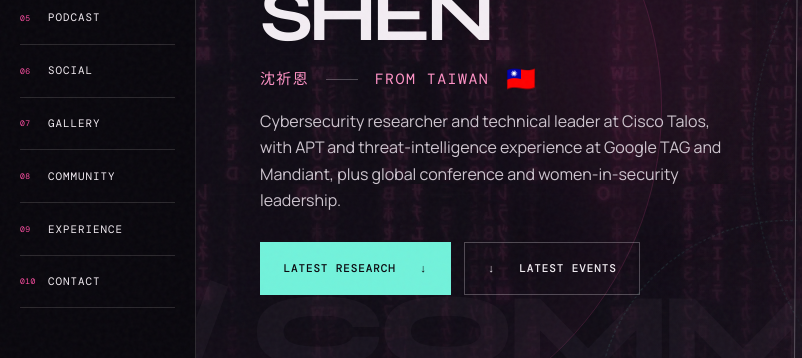
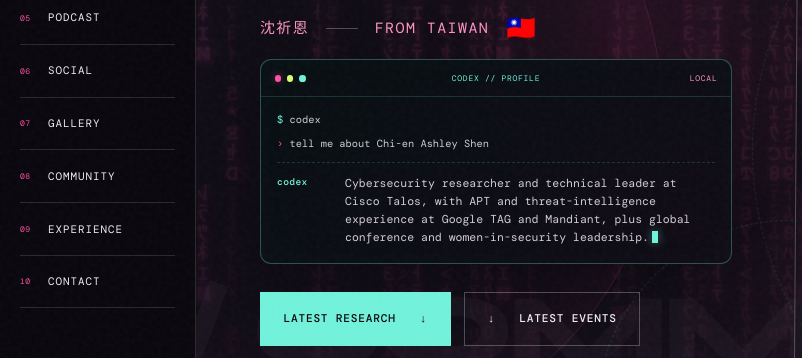
Before and after one commit to ashley-920/ashley-920.github.io, a website built with Vite: page index.html in a window 1280 px wide. Shown: the part 358-716 px from the top of the page, 0-802 px from the left. Built offline with nearby package versions, Linux system fonts and the light colour scheme; grey boxes are pictures that could not be loaded; a web font is replaced by a local one.

Commit message:
Add desktop Codex profile console

```diff
--- a/index.html
+++ b/index.html
@@ -24,6 +24,7 @@
     <a class="skip-link" href="#main">Skip to content</a>
     <div class="noise" aria-hidden="true"></div>
     <div class="cursor-glow" aria-hidden="true"></div>
+    <div class="floating-cursor" data-floating-cursor aria-hidden="true"></div>
 
     <header class="site-header" data-header>
       <a class="brand" href="#top" aria-label="Ashley Shen, home">
@@ -83,6 +84,21 @@
             </div>
           </div>
           <p class="hero-identity">沈祈恩 <i></i> FROM TAIWAN <span class="taiwan-flag" role="img" aria-label="Taiwan flag">🇹🇼</span></p>
+          <div class="hero-console">
+            <div class="console-titlebar" aria-hidden="true">
+              <span class="console-lights"><i></i><i></i><i></i></span>
+              <strong>CODEX // PROFILE</strong>
+              <em>LOCAL</em>
+            </div>
+            <div class="console-transcript">
+              <p class="console-command"><span>$</span> codex</p>
+              <p class="console-prompt"><span>›</span> tell me about Chi-en Ashley Shen</p>
+              <div class="console-response">
+                <b>codex</b>
+                <p>Cybersecurity researcher and technical leader at Cisco Talos, with APT and threat-intelligence experience at Google TAG and Mandiant, plus global conference and women-in-security leadership.<span class="console-caret" aria-hidden="true"></span></p>
+              </div>
+            </div>
+          </div>
           <p class="hero-intro">
             Cybersecurity researcher and technical leader at Cisco Talos, with APT and threat-intelligence experience
             at Google TAG and Mandiant, plus global conference and women-in-security leadership.
--- a/main.js
+++ b/main.js
@@ -315,14 +315,24 @@ galleryDialog?.addEventListener('keydown', (event) => {
 });
 
 if (window.matchMedia('(pointer: fine)').matches && !window.matchMedia('(prefers-reduced-motion: reduce)').matches) {
+  const floatingCursor = document.querySelector('[data-floating-cursor]');
   window.addEventListener(
     'pointermove',
     (event) => {
       document.documentElement.style.setProperty('--mouse-x', `${event.clientX}px`);
       document.documentElement.style.setProperty('--mouse-y', `${event.clientY}px`);
+      floatingCursor?.classList.add('is-visible');
     },
     { passive: true },
   );
+  window.addEventListener('pointerout', (event) => {
+    if (!event.relatedTarget) floatingCursor?.classList.remove('is-visible');
+  });
+  document.addEventListener('pointerover', (event) => {
+    const isInteractive = event.target instanceof Element
+      && Boolean(event.target.closest('a, button, input, summary, [role="button"]'));
+    floatingCursor?.classList.toggle('is-active', isInteractive);
+  });
 
   const tilt = document.querySelector('[data-tilt]');
   const portrait = tilt?.querySelector('.portrait-frame');
--- a/styles.css
+++ b/styles.css
@@ -83,6 +83,42 @@ img, svg { display: block; max-width: 100%; }
   transform: translate(-50%, -50%);
   filter: blur(50px);
 }
+.floating-cursor { display:none; }
+
+@media (min-width: 1101px) and (hover: hover) and (pointer: fine) {
+  .floating-cursor {
+    position:fixed;
+    z-index:300;
+    top:0;
+    left:0;
+    width:18px;
+    height:18px;
+    display:block;
+    border:1px solid rgba(114,242,219,.86);
+    border-radius:50%;
+    opacity:0;
+    pointer-events:none;
+    transform:translate3d(var(--mouse-x,-100px),var(--mouse-y,-100px),0) translate(-50%,-50%);
+    transition:transform .11s cubic-bezier(.18,.78,.32,1),width .18s,height .18s,border-color .18s,opacity .18s;
+    box-shadow:0 0 16px rgba(114,242,219,.28);
+    mix-blend-mode:screen;
+    will-change:transform,width,height;
+  }
+  .floating-cursor::after {
+    content:"";
+    position:absolute;
+    top:50%;
+    left:50%;
+    width:3px;
+    height:3px;
+    border-radius:50%;
+    background:var(--pink);
+    transform:translate(-50%,-50%);
+    box-shadow:0 0 8px var(--pink);
+  }
+  .floating-cursor.is-visible { opacity:.9; }
+  .floating-cursor.is-active { width:32px; height:32px; border-color:var(--pink); }
+}
 
 .site-header {
   position: fixed;
@@ -166,7 +202,7 @@ img, svg { display: block; max-width: 100%; }
   }
   .site-nav a:last-child { border-bottom: 1px solid var(--line); }
   .site-nav a::before {
-    content: "0" counter(nav-item);
+    content: counter(nav-item, decimal-leading-zero);
     color: var(--pink);
     font: 300 0.5rem/1 var(--mono);
     letter-spacing: 0.05em;
@@ -186,6 +222,8 @@ img, svg { display: block; max-width: 100%; }
     padding-right: max(4vw, calc((100vw - var(--rail) - var(--max)) / 2));
     padding-left: max(4vw, calc((100vw - var(--rail) - var(--max)) / 2));
   }
+  .hero-console { display:block; }
+  .hero-intro { display:none; }
 }
 
 .hero {
@@ -303,6 +341,67 @@ img, svg { display: block; max-width: 100%; }
   color: #cec5cf;
   font-size: clamp(1rem, 1.3vw, 1.18rem);
   line-height: 1.65;
+}
+.hero-console {
+  display:none;
+  max-width:42rem;
+  margin-top:1.15rem;
+  overflow:hidden;
+  border:1px solid rgba(114,242,219,.3);
+  border-radius:.7rem;
+  background:linear-gradient(145deg,rgba(7,15,18,.96),rgba(16,11,21,.94));
+  box-shadow:0 20px 60px rgba(0,0,0,.24),inset 0 0 42px rgba(114,242,219,.025);
+  font-family:var(--mono);
+}
+.console-titlebar {
+  min-height:2.35rem;
+  display:grid;
+  grid-template-columns:1fr auto 1fr;
+  align-items:center;
+  gap:1rem;
+  padding:0 .85rem;
+  border-bottom:1px solid rgba(114,242,219,.16);
+  color:#758a8b;
+  font:400 .5rem/1 var(--mono);
+  letter-spacing:.09em;
+}
+.console-titlebar strong { color:var(--cyan); font-weight:400; }
+.console-titlebar em { justify-self:end; color:var(--pink-soft); font-style:normal; }
+.console-lights { display:flex; gap:.34rem; }
+.console-lights i { width:.42rem; height:.42rem; border-radius:50%; background:rgba(243,237,243,.25); }
+.console-lights i:first-child { background:var(--pink); box-shadow:0 0 8px rgba(255,79,163,.42); }
+.console-lights i:nth-child(2) { background:#d9ff72; }
+.console-lights i:last-child { background:var(--cyan); }
+.console-transcript { display:grid; gap:.55rem; padding:.9rem 1rem 1rem; }
+.console-transcript p { margin:0; }
+.console-command,
+.console-prompt { color:#c8d2d1; font:400 .65rem/1.45 var(--mono); }
+.console-command span { color:var(--cyan); }
+.console-prompt span { color:var(--pink); }
+.console-response {
+  display:grid;
+  grid-template-columns:3.5rem 1fr;
+  gap:.75rem;
+  margin-top:.15rem;
+  padding-top:.72rem;
+  border-top:1px dashed rgba(114,242,219,.17);
+}
+.console-response b { color:var(--cyan); font:500 .6rem/1.55 var(--mono); letter-spacing:.04em; }
+.console-response p { color:#d4ccda; font:400 clamp(.72rem,.86vw,.82rem)/1.58 var(--mono); }
+.console-caret {
+  width:.52em;
+  height:1.08em;
+  display:inline-block;
+  margin-left:.22em;
+  background:var(--cyan);
+  vertical-align:-.17em;
+  box-shadow:0 0 10px rgba(114,242,219,.46);
+  animation:console-blink 1.1s step-end infinite;
+}
+@keyframes console-blink { 50% { opacity:0; } }
+@media (min-width: 1101px) {
+  .hero-console { display:block; }
+  .hero-intro { display:none; }
 }
 .hero-actions { display: flex; flex-wrap: wrap; gap: 0.85rem; margin-top: 1.75rem; }
 .button {
@@ -1642,5 +1741,6 @@ img, svg { display: block; max-width: 100%; }
   *, *::before, *::after { animation-duration: .01ms !important; animation-iteration-count: 1 !important; transition-duration: .01ms !important; }
   .reveal { opacity:1; transform:none; }
   .cursor-glow { display:none; }
+  .console-caret { animation:none; }
   .hero-rain { display:none; }
 }
```
